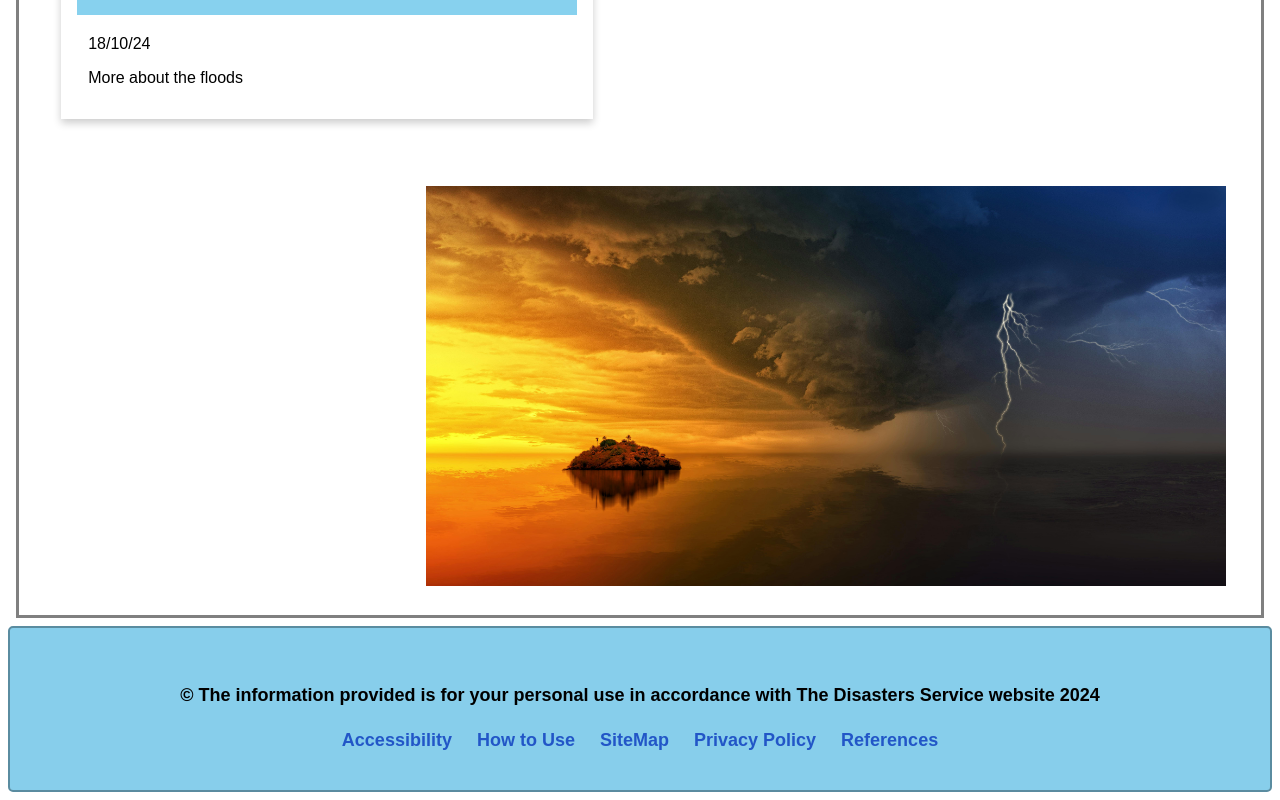
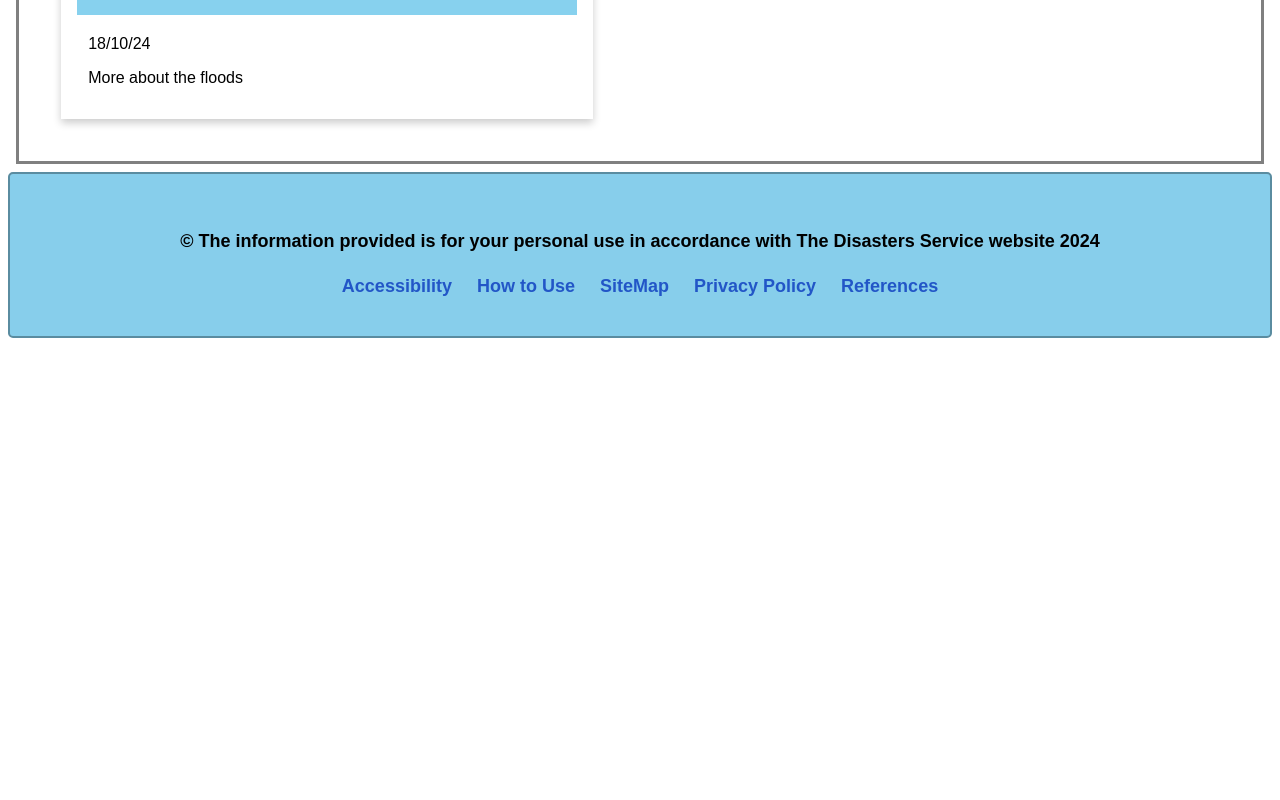
Before and after one commit to BIT-Studio-3/group-project-25-1-scade, a SvelteKit app in the folder disaster/disaster/: page / in a window 1280 px wide. Shown: the part 2207-3007 px from the top of the page. After the commit the page ends 2553 px from the top, so only its background shows below. Built offline with nearby package versions, Linux system fonts and the light colour scheme.

Commit message:
removed second image from home page

```diff
--- a/disaster/disaster/src/routes/+page.svelte
+++ b/disaster/disaster/src/routes/+page.svelte
@@ -33,9 +33,6 @@
             <Card where="/disasters/fire" title="Fires" date="18/10/24" info="More about the fires" />      <!-- Date and description will be pulled by most recent alert-->
             <Card where="/disasters/eruption" title="Eruptions" date="18/10/24" info="More about the eruptions" />  <!-- Date and description will be pulled by most recent alert-->
             <Card where="/disasters/flood" title="Floods" date="18/10/24" info="More about the floods" />       <!-- Date and description will be pulled by most recent alert-->
-        </div>
-        <div class="imageContainor">
-            <Image pic={homepic} picname={"cover"} picwidth={"800px"} picheight={"400px"}/>
         </div>
     </div>
 
```
